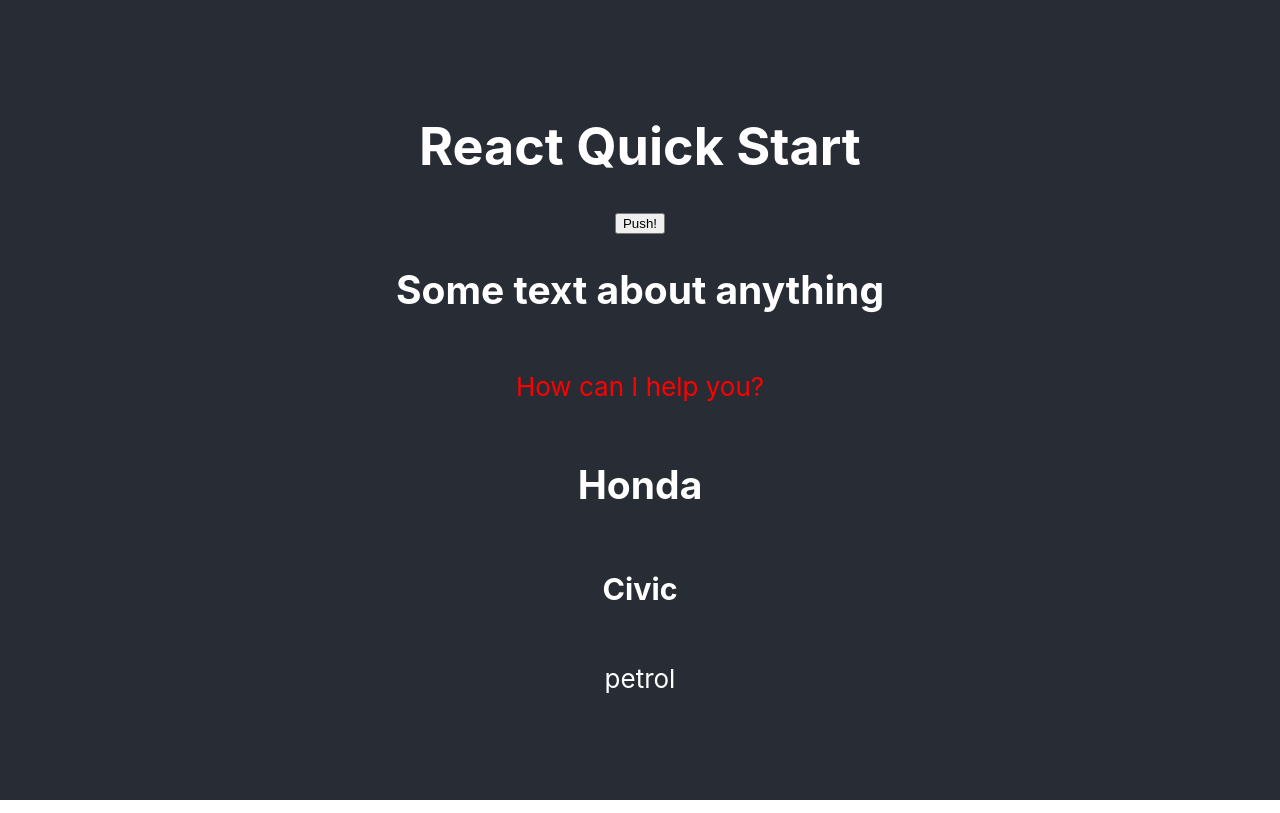
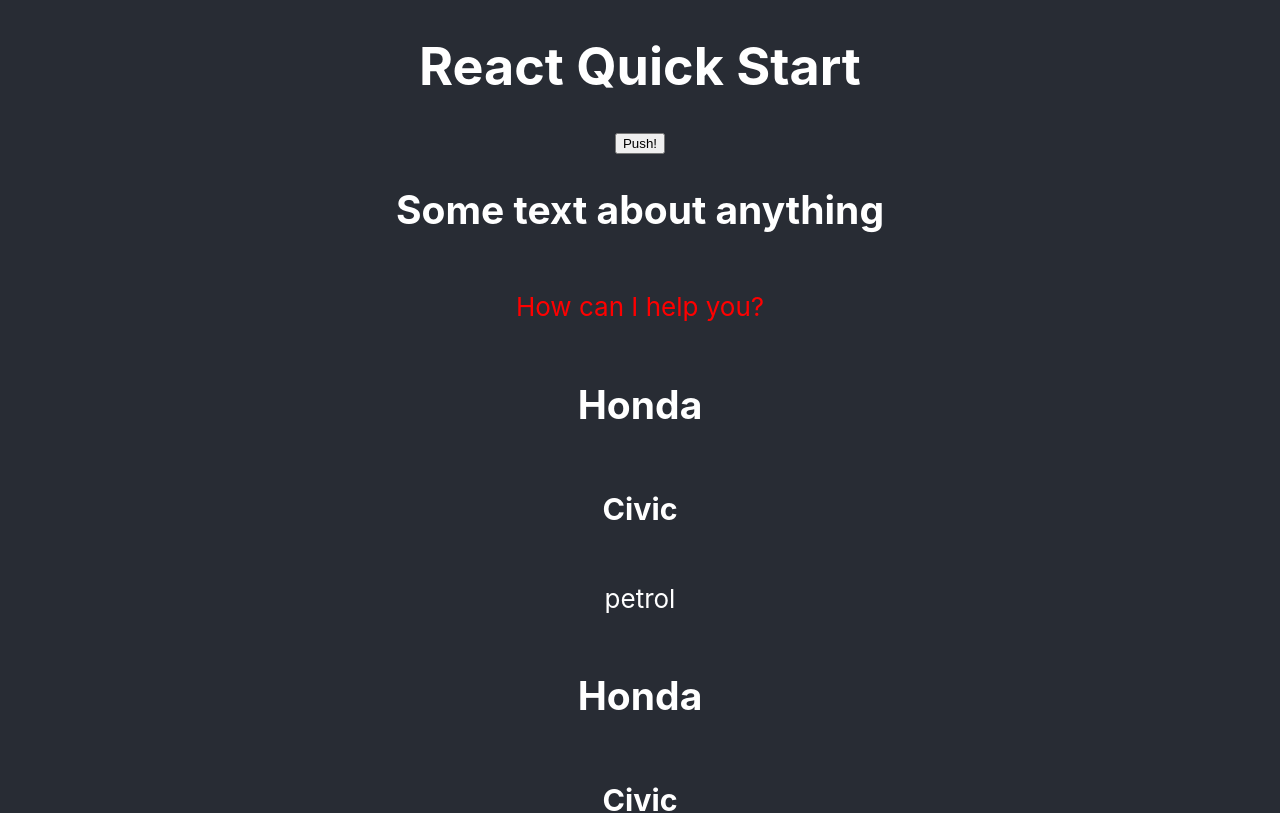
Before and after one commit to tamas100/react-quick-start, a React (Create React App) app: page / in a window 1280 px wide. Shown: the top 813 px of the page. Built offline with nearby package versions, Linux system fonts and the light colour scheme.

Commit message:
add Carconditional component

```diff
--- a/src/App.js
+++ b/src/App.js
@@ -2,6 +2,7 @@ import './App.css';
 import MyButton from './Components/MyButton/MyButton';
 import TextPractice from './Components/TextPractice/TextPractice';
 import CarProfile from './Components/CarProfile/CarProfile';
+import CarConditional from './Components/CarConditional/CarConditional';
 
 export default function App() {
   return (
@@ -11,6 +12,8 @@ export default function App() {
         <MyButton />
         <TextPractice />
         <CarProfile />
+        <CarConditional myCar='Honda' />
+        <CarConditional myCar='Kia' />
       </header>
     </div>
   );
--- /dev/null
+++ b/src/Components/CarConditional/CarConditional.jsx
@@ -0,0 +1,13 @@
+import React from 'react';
+import CarProfile from '../CarProfile/CarProfile';
+
+
+export default function CarConditional({myCar}) {
+  return (
+    <>
+      {
+        myCar === 'Honda' ? <CarProfile/> : 'Kia? Bad decision!'
+      }
+    </>
+  );
+}
```
